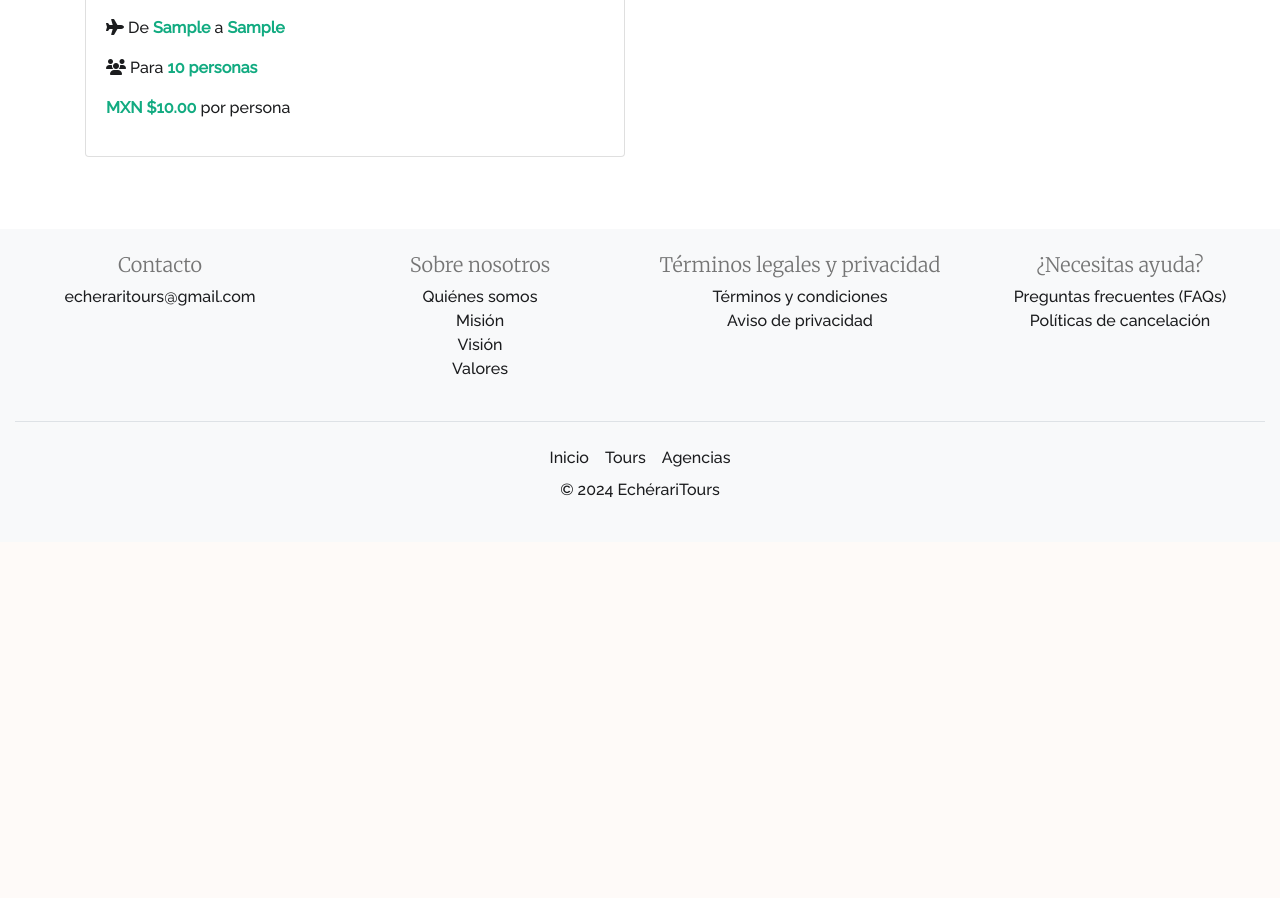
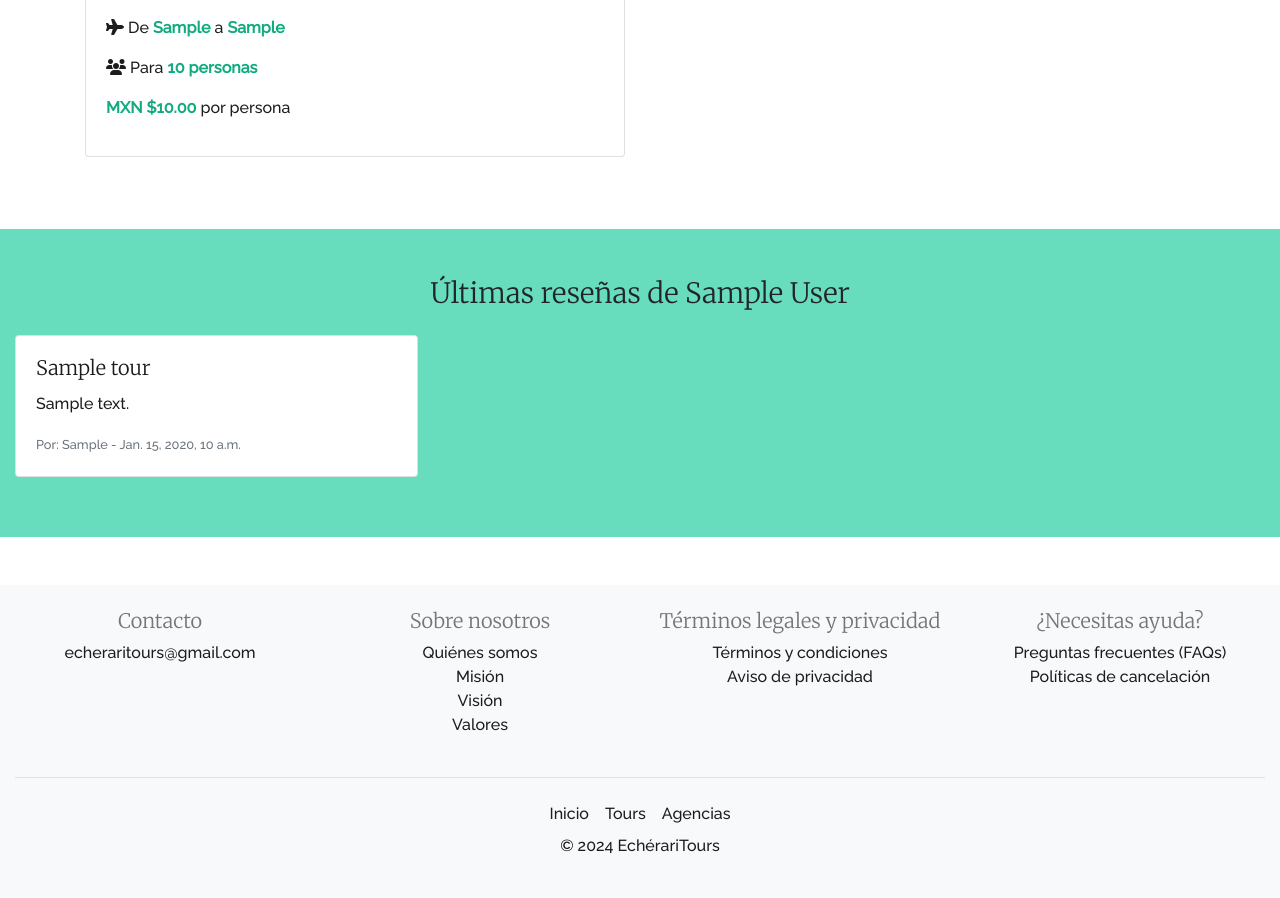
Before and after one commit to metodosformalesds/t5_mfds_2024, a Django app: page /tour/agencia/1/ in a window 1280 px wide. Shown: the part 1321-2219 px from the top of the page. Before the commit the page ends 1819 px from the top, so only its background shows below. Run offline with Django 4.2, Linux system fonts and the light colour scheme; tables that the repository leaves empty hold one stand-in row (values such as "Sample post"); some libraries are stand-ins or nearby versions.

Commit message:
Agregue la seccion de reseñas que faltaba a cada agencia por separado. Al igual que cambios minimos en la presentacion de las agencias

```diff
--- a/echeraritours/apps/appTour/templates/tour_templates/agencias.html
+++ b/echeraritours/apps/appTour/templates/tour_templates/agencias.html
@@ -21,7 +21,7 @@
                         <img src="{% static 'appTour/img/user_icon.jpg' %}" class="profile-img rounded-circle mb-3" alt="{{ agencia.agency_name }} perfil">
                         <h5 class="card-title">{{ agencia.agency_name }}</h5>
                         <hr class="divider">
-                        <p class="card-text mt-3"> {% if agency.agency_description %} {{ agency.agency_description }}{% else %} Sin descripcion  {% endif %} </p>
+                        <p class="card-text mt-3"> {% if agencia.agency_description %} {{ agencia.agency_description }}{% else %} Sin descripcion  {% endif %} </p>
                     </div>
                 </div>
             </a>
--- a/echeraritours/apps/appTour/templates/tour_templates/detalle_agencia.html
+++ b/echeraritours/apps/appTour/templates/tour_templates/detalle_agencia.html
@@ -74,4 +74,22 @@
     </div>
 </section>
 
+<div class="container-fluid py-5 fondo-verde-claro">
+    <h3 class="text-center mb-4">Últimas reseñas de {{ agencia.agency_name }}</h3>
+    <div class="card-columns">
+        {% for review in reviews %}
+        <div class="card">
+            <div class="card-body">
+                <h5 class="card-title">{{ review.reservation.tour.title }}</h5>
+                <p class="card-text"> {{ review.review_text }}</p>
+                <p class="card-text"><small class="text-muted"> Por: {{ review.reservation.client.first_name }} - {{ review.review_date }} </small></p>
+            </div>
+        </div>
+        {% empty %}
+        <h4> <!-- Hol a--></h4>
+        <h4 class="text-center">No hay reseñas disponibles</h4>
+        {% endfor %}
+    </div>
+</div>
+
 {% endblock %}
--- a/echeraritours/apps/appTour/views.py
+++ b/echeraritours/apps/appTour/views.py
@@ -2,7 +2,7 @@ from django.shortcuts import render
 from django.http import HttpResponse
 from django.views.generic import DetailView
 
-from .models import Tour, Agency
+from .models import Tour, Agency, Reviews
 from django.db.models import Q
 
 # Create your views here.
@@ -37,6 +37,7 @@ def agencias(request):
     agencias = Agency.objects.all()
     return render(request, 'tour_templates/agencias.html', {'agencias': agencias})
 
+
 class AgencyDetailView(DetailView):
     model = Agency
 
@@ -47,6 +48,8 @@ class AgencyDetailView(DetailView):
         context = super().get_context_data(**kwargs)
         # Aqui hace que solo los tours relacionados con la agencia se vayan a mostrar
         context['tours'] = Tour.objects.filter(agency=self.object)
+        context['reviews'] = Reviews.objects.filter(
+            reservation__tour__agency=self.object)
         return context
 
 
```
Also changed, not shown: echeraritours/static/certificates/uacj_fondo_1nkkjbh.png (added), echeraritours/static/identifications/uacj_fondo.png (added).
